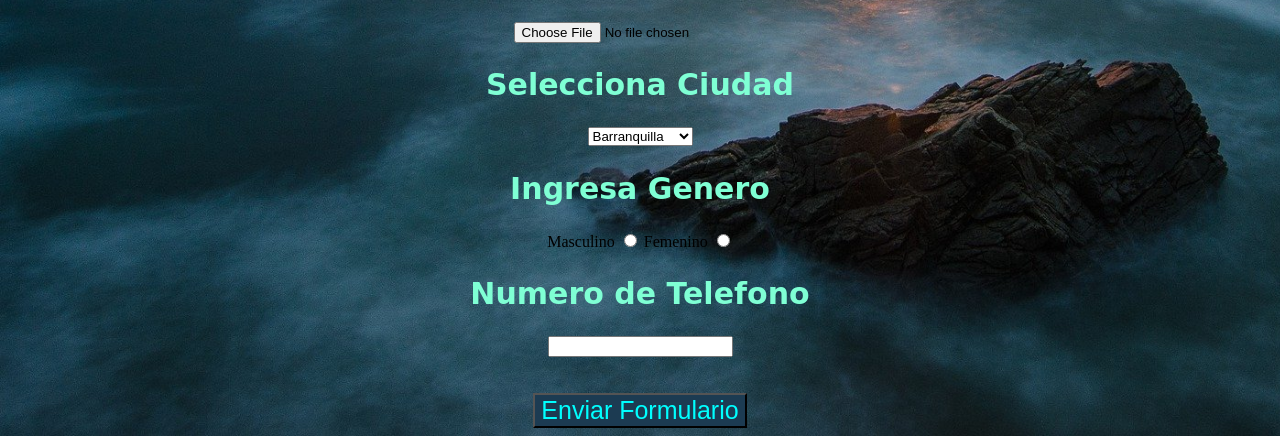
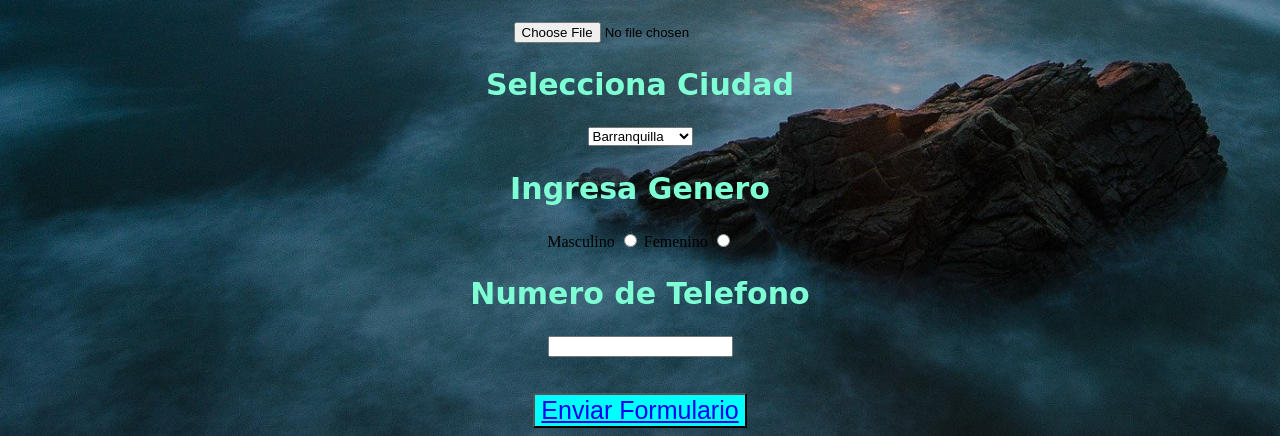
Before and after one commit to JuanRodriguez20/Formulario, a plain HTML site: page Index.html in a window 1280 px wide. Shown: the part 729-1165 px from the top of the page. Drawn offline with Linux system fonts and the light colour scheme.

Commit message:
formulario y login
formulario y login

```diff
--- a/Index.html
+++ b/Index.html
@@ -27,9 +27,9 @@
             font-size: 30px;
         }
         button{
-            color: aqua;
             background-color: #1c3b52;
             font-size: 25px;
+            background-color: aqua;
         }
     </style>
 </head>
@@ -81,7 +81,7 @@
     <br>
 
     <Button>
-    Enviar Formulario
+    <a href="Login.html">Enviar Formulario</a>
     </Button>
     </Center>
 
```
Also changed, not shown: Login.html (+2 -1 lines).
